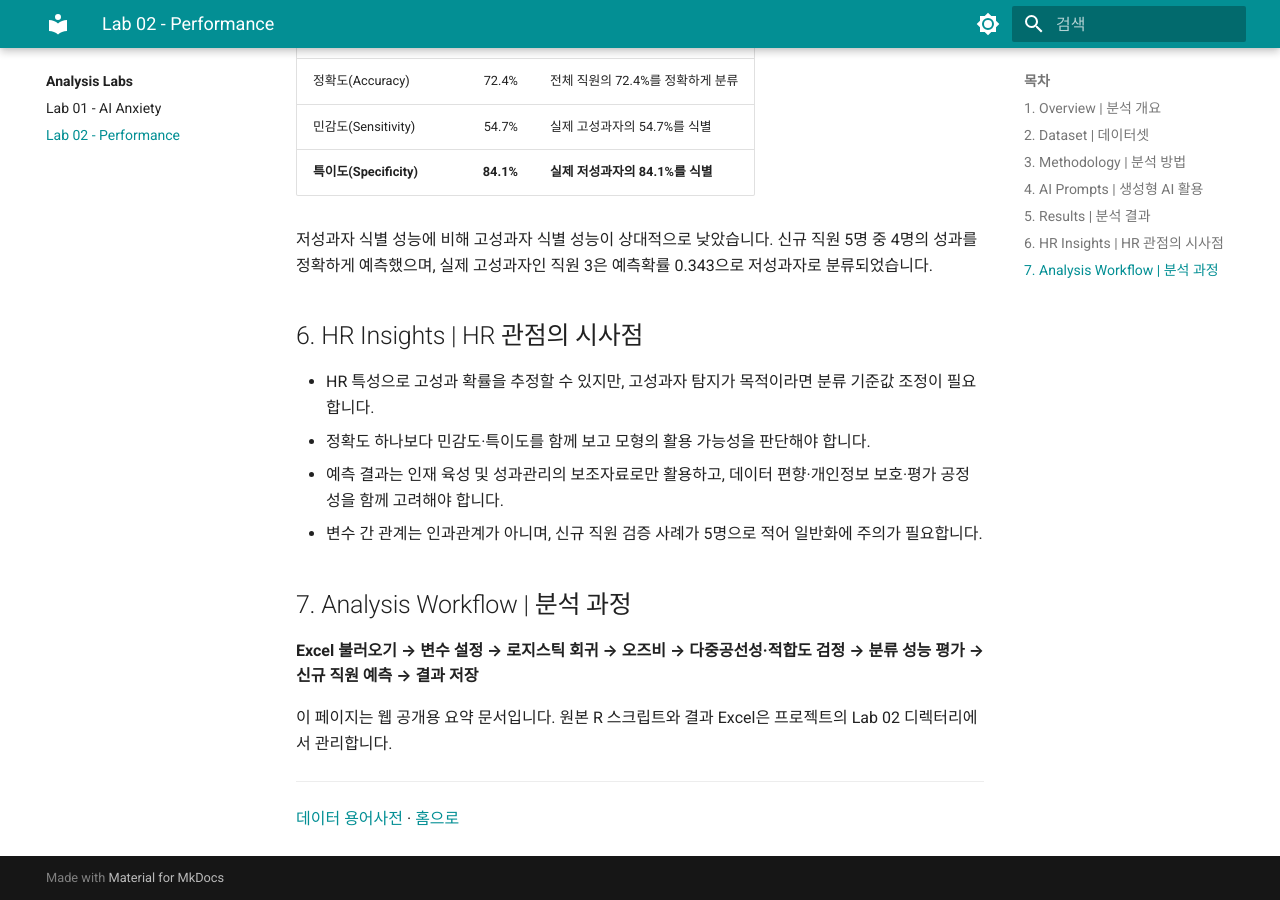
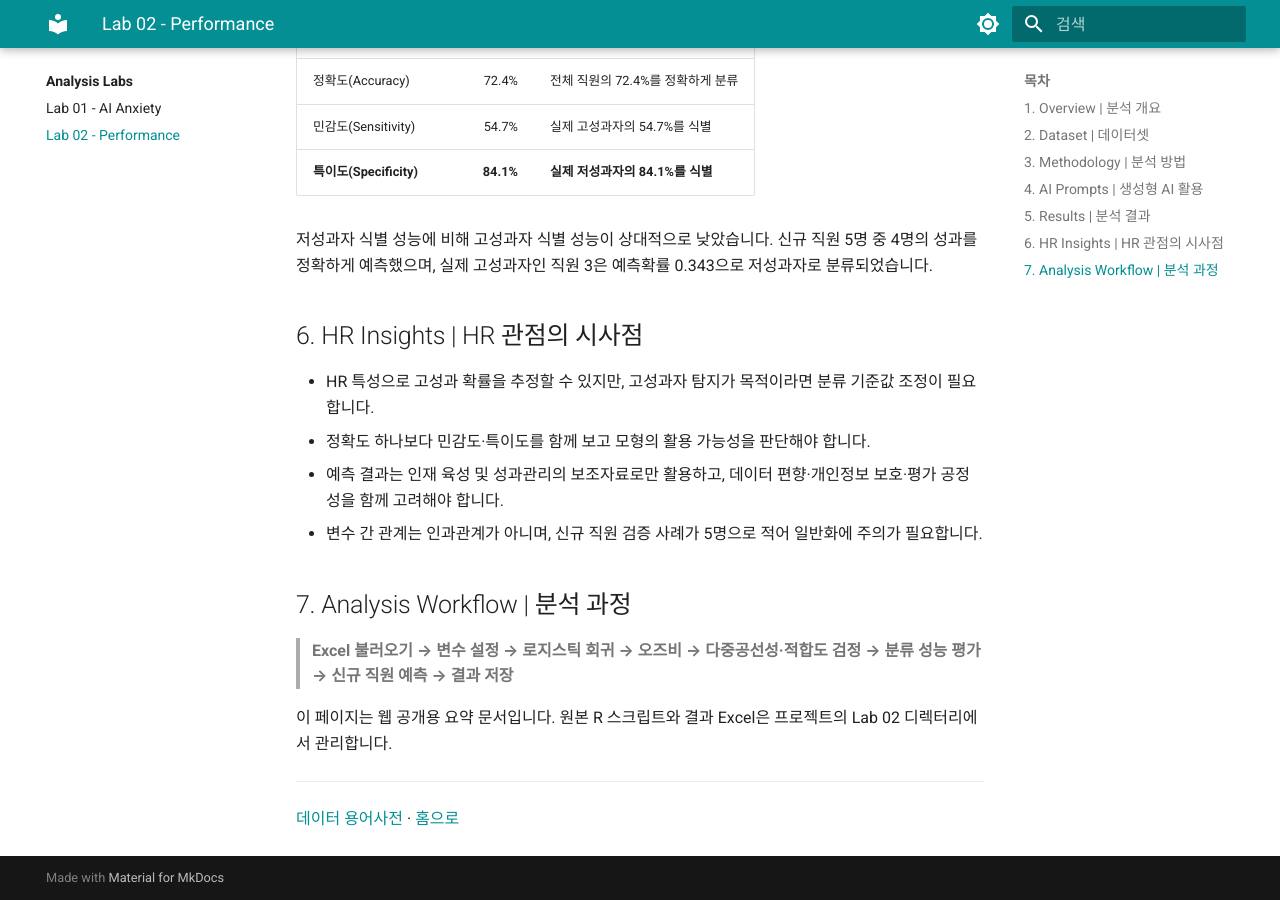
Before and after one commit to hellominjo/hr-analytics-lab, an MkDocs documentation site: the page built from docs/labs/lab02.md, in a window 1280 px wide and 900 px high, scrolled down 1329 px. Built offline with MkDocs 1.6.1 and Material for MkDocs 9.7.7, drawn with Linux system fonts in a browser that asks for light colours.

Commit message:
Fix formatting of analysis workflow section

```diff
--- a/docs/labs/lab02.md
+++ b/docs/labs/lab02.md
@@ -51,7 +51,7 @@ R 코드 작성, 로지스틱 회귀분석과 오즈비 산출, 분류 성능
 
 ## 7. Analysis Workflow | 분석 과정
 
-**Excel 불러오기 → 변수 설정 → 로지스틱 회귀 → 오즈비 → 다중공선성·적합도 검정 → 분류 성능 평가 → 신규 직원 예측 → 결과 저장**
+> **Excel 불러오기 → 변수 설정 → 로지스틱 회귀 → 오즈비 → 다중공선성·적합도 검정 → 분류 성능 평가 → 신규 직원 예측 → 결과 저장**
 
 이 페이지는 웹 공개용 요약 문서입니다. 원본 R 스크립트와 결과 Excel은 프로젝트의 Lab 02 디렉터리에서 관리합니다.
 
```
